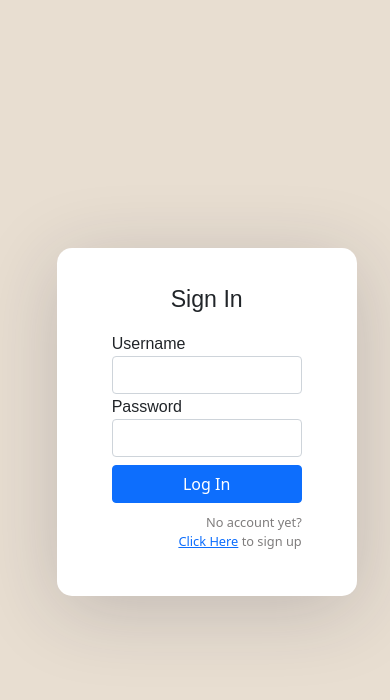
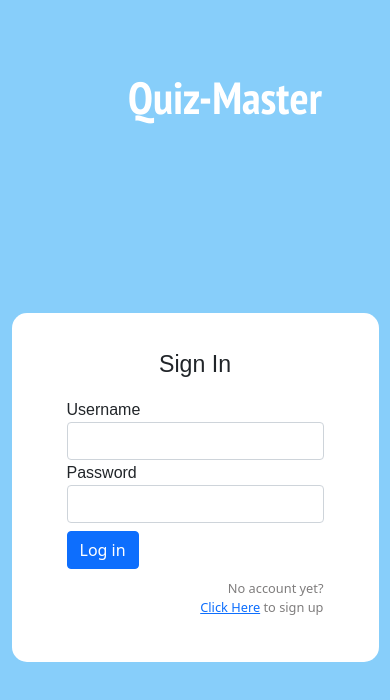
Before and after one commit to Darjow/QuizApp-Frontend-React, a React (Create React App) app: page /login in a window 390 px wide. Shown: the top 700 px of the page. Built offline with nearby package versions, Linux system fonts and the light colour scheme.

Commit message:
Styling + form handling on login

```diff
--- a/public/index.html
+++ b/public/index.html
@@ -8,6 +8,9 @@
     <meta name="description" content="Web site created using create-react-app"/>
     <link rel="apple-touch-icon" href="%PUBLIC_URL%/logo192.png" />
     <link rel="manifest" href="%PUBLIC_URL%/manifest.json" />
+    <link rel="preconnect" href="https://fonts.googleapis.com">
+    <link rel="preconnect" href="https://fonts.gstatic.com" crossorigin>
+    <link href="https://fonts.googleapis.com/css2?family=PT+Sans+Narrow:wght@700&display=swap" rel="stylesheet">
     <title>Social Quiz Master</title>
   </head>
   <body>
--- a/src/App.js
+++ b/src/App.js
@@ -9,13 +9,11 @@ import Welkom from './pages/Welcome';
 import { PrivateRoute } from './components/route/PrivateRoute';
 
 
-const initLogin = (username,password) => {
+
 // TODO DATABASE QUERY
 // if (valid login) {respond with return starting page}
 // if (invalid login) {respond with return value "errors" -> display in loginscreen}
 
-  console.log(`| Username:  ${username} | Password: ${password} | `)
-}
 
 const initRegister = (email,username,password,firstname, lastname) => {
   console.log(email,username,password,firstname,lastname)
@@ -23,16 +21,21 @@ const initRegister = (email,username,password,firstname, lastname) => {
    //EMAIL MUST BE UNIQUE
 }
 
-const loggedIn =() => {
-  return localStorage.getItem("token");
+
+const loggedIn = () => {
+
 }
-
 
 
 function App() {
 
+
   return (
     <Switch>
+        <Route exact path="/">
+          <Welkom/>
+         </Route>
+
         <PrivateRoute
           path="/home"
           loggedIn={loggedIn()}
@@ -44,12 +47,11 @@ function App() {
           component={Welkom}  >
         </PrivateRoute>
       <Route exact path="/login">
-        <Login initLogin={initLogin} />
+        <Login/>
       </Route>
       <Route exact path="/register">
-        <Register initRegister={initRegister}/>
+        <Register/>
       </Route>
-
       <Route path="*">
         <NotFound />
       </Route>
--- a/src/components/pages/Button.jsx
+++ b/src/components/component/Button.jsx
@@ -3,13 +3,16 @@ import { Link } from "react-router-dom";
 
 
 export const Button = ({
-className, buttonStyle,  buttonSize, linkTo, onClick, text
+className, buttonStyle, linkTo, onClick, text, type
 }) => {
+
+
   return(
-    <Link to={linkTo} className="btn-mobile">
+    <Link to={linkTo == null ? "" : linkTo}>
       <button
-        className={`${className} ${buttonStyle} ${buttonSize}`}
+        className={`btn-mobile ${className} ${buttonStyle}`}
         onClick={onClick}
+        type={type}
       >
         {text}
       </button>
--- a/src/components/pages/WelkomContainer.jsx
+++ /dev/null
@@ -1,28 +0,0 @@
-import React from "react";
-import {Button} from "./Button";
-
-export const WelkomContainer = () =>  {
-  return (
-    <div className="welkom-container">
-      <video src="/videos/welkom.mp4" autoPlay loop muted />
-        <h1>ARE YOU THE NEW <span className="quiz-master">QUIZ MASTER</span>?</h1>
-          <p>FIND OUT YOURSELF...</p>
-          <div className="welkom-btns">
-            <Button
-              className="btn"
-              buttonStyle="btn-info"
-              buttonSize="btn-lg"
-              linkTo="/login"
-              text="LOG IN">
-            </Button>
-            <Button
-                className="btn"
-                buttonStyle="btn-info"
-                buttonSize="btn-lg"
-                linkTo="/register"
-                text="REGISTER">
-            </Button>
-          </div>
-        </div>
-  )
-}
--- a/src/components/route/PrivateRoute.jsx
+++ b/src/components/route/PrivateRoute.jsx
@@ -1,5 +1,5 @@
-import { Route } from "react-router";
-import Login from "../../pages/Login";
+import { Redirect, Route } from "react-router";
+
 
 export const PrivateRoute = ({ component: Comp, loggedIn, path, ...rest }) => {
   return (
@@ -7,7 +7,7 @@ export const PrivateRoute = ({ component: Comp, loggedIn, path, ...rest }) => {
       path={path}
       {...rest}
       render={(props) => {
-        return loggedIn ? <Comp {...props} /> : <Login to="/login" />;
+        return loggedIn ? <Comp {...props} /> : <Redirect to="/login" />;
       }}
     />
   );
--- a/src/index.css
+++ b/src/index.css
@@ -9,13 +9,13 @@
   box-sizing: border-box;
 }
 body {
-  background: #E8DED1 !important;
   min-height: 100vh;
   display: flex;
   font-weight: 400;
   font-family: 'Fira Sans', sans-serif;
   margin-top: 100px;
 }
+
 
 h1,h2,h3,h4,h5,h6,label,span {
   font-weight: 500;
@@ -33,6 +33,7 @@ body, html, .App, #root, .auth-wrapper {
 }
 
 .auth-wrapper {
+  background-color:lightskyblue;
   display: flex;
   justify-content: center;
   flex-direction: column;
@@ -40,13 +41,11 @@ body, html, .App, #root, .auth-wrapper {
 }
 
 .auth-inner {
-  width: 450px;
   margin: auto;
-  background: #ffffff;
-  box-shadow: 0px 14px 80px rgba(34, 35, 58, 0.2);
+  background-color: white;
   padding: 40px 55px 45px 55px;
   border-radius: 15px;
-  transition: all .3s;
+
 }
 
 .auth-wrapper .form-control:focus {
@@ -96,12 +95,14 @@ video {
 .welkom-container > h1 {
   margin-top: 50px;
   color: #ffffff;
-  font-size: 6vw;
+  font-size: 5vw;
   margin-top: -100px;
 }
 .welkom-container > p {
-  color: #ffffff;
-  font-size: 3vw;
+  width: 100%;
+  text-align: center;
+  color: lightskyblue;
+  font-size: 2.7vw;
   font-family: 'Trebuchet MS', 'Lucida Sans Unicode', 'Lucida Grande', 'Lucida Sans', Arial, sans-serif;
 }
 .welkom-btns .btn {
@@ -111,29 +112,46 @@ video {
   color: lightskyblue;
 }
 
+.home-redirect{
+  text-decoration: none !important;
+  margin-left: 128px;
+  margin-top: 64px;
+  color: #ffffff;
+  font-weight: 700;
+  font-size: 45px;
+  font-family: 'PT Sans Narrow', sans-serif;
+  width: 200px;
+}
+.home-redirect:hover{
+  color: #ffffff;
+}
 
 
-@media screen and (max-width: 800px) {
-  .register,
-  .login{
-    margin-left: 3%;
-    margin-right: 3%;
+
+@media screen and (max-width: 767) {
+
+  .auth-wrapper{
+    margin: 0px;
+    padding: 0px;
   }
-  .register-inner,
-  .login-inner{
+
+  .auth-inner{
+    display: inline;
     width: 300px;
+    height: 500px;
   }
-  body{
-    margin: auto;
+
+  .auth-inner h1{
+    margin-top: 20px;
   }
-    .welkom-container > h1 {
-      margin-top: 0;
-    }
+
   .welkom-btns {
     position: fixed;
-      bottom: 100px;
-      width: 175px;
-
+    bottom: 50px;
+    width: 200px;
+  }
+  .btn-login{
+    margin-top: 100px;
   }
   .btn-mobile{
     display:block;
@@ -149,13 +167,17 @@ video {
 
 }
 
-@media only screen and (min-width: 801px)  {
+@media only screen and (min-width: 768px)  {
 
   .welkom-container > p {
-    margin-top: 350px;
+    margin-top: 450px;
+    box-shadow: 10px 10px 70px darkcyan;
   }
   .welkom-btns .btn {
     margin: 6px;
     width: 15em;
   }
+  .auth-inner{
+    width: 450px;
   }
+}
--- /dev/null
+++ b/src/pages/Home.jsx
@@ -0,0 +1,4 @@
+export default function() {
+  return
+
+}
--- a/src/pages/Login.jsx
+++ b/src/pages/Login.jsx
@@ -1,16 +1,42 @@
 import {Link} from 'react-router-dom';
 import {useForm} from 'react-hook-form';
+import axios from 'axios';
+import { Button } from '../components/component/Button';
+import { useCallback } from 'react';
 
-export default function Login({initLogin}){
-  const {register, handleSubmit, formState: { errors } }= useForm();
 
-  const onSubmit = (data) => {
-    const {username, password} = data;
-    initLogin(username,password);
-  }
+
+export default function Login(){
+  const {register, handleSubmit,formState: { errors } }= useForm();
+
+
+  const onSubmit = useCallback(async(data) => {
+      try{
+        await axios.post("http://localhost:9000/api/user/login",{
+        username: data.username,
+        password: data.password
+        }).then((response) => {
+          console.log(response);
+          if(response.data.length === 1){
+            localStorage.setItem("User", data.username);
+          }else{
+
+          }
+        });
+    }catch(err){
+      console.log("Error in Login catched: ",err);
+    }
+  }, []);
+
+
+
+
+
+
   return (
-    <div className="auth-wrapper login">
-      <div className="auth-inner login-inner">
+    <div className="auth-wrapper">
+      <Link className="home-redirect" to="/">Quiz-Master</Link>
+      <div className="auth-inner">
       <form className="login-form" onSubmit={handleSubmit(onSubmit)}>
         <h3>Sign In</h3>
         <div className="form-group">
@@ -34,8 +60,7 @@ export default function Login({initLogin}){
           {errors.password && <p className="text-red-500">{errors.password.message}</p>}
 
         </div>
-
-        <button type="submit" className="btn btn-primary mt-2">Log In</button>
+        <Button type="submit"  buttonStyle="btn btn-primary mt-2" className="btn-login" text="Log in" onClick={handleSubmit(onSubmit)}/>
         <p className="no-account text-right">No account yet?<br/> <Link to="/register" className="text-primary">Click Here</Link> to sign up</p>
       </form>
       </div>
--- a/src/pages/Register.jsx
+++ b/src/pages/Register.jsx
@@ -18,8 +18,9 @@ const onSubmit = (data) => {
   }
 }
 return (
-  <div className="auth-wrapper register">
-    <div className="auth-inner register-inner">
+  <div className="auth-wrapper">
+      <Link className="home-redirect" to="/">Quiz-Master</Link>
+    <div className="auth-inner">
     <form className="register-form" onSubmit={handleSubmit(onSubmit)}>
       <h3>Register</h3>
 
--- a/src/pages/Welcome.jsx
+++ b/src/pages/Welcome.jsx
@@ -1,11 +1,27 @@
-import {WelkomContainer} from "../components/pages/WelkomContainer.jsx"
+import React from "react";
+import {Button} from "../components/component/Button";
 
-
-const Welkom = () => {
+export const Welcome = () =>  {
   return (
-          <WelkomContainer></WelkomContainer>
+    <div className="welkom-container">
+      <video src="/videos/welkom.mp4" autoPlay loop muted />
+        <h1>ARE YOU THE NEW <span className="quiz-master">QUIZ MASTER</span>?</h1>
+          <p>FIND OUT YOURSELF...</p>
+          <div className="welkom-btns">
+            <Button
+              className="btn btn-info btn-lg"
+              linkTo="/login"
+              text="LOG IN">
+            </Button>
+            <Button
+                className="btn btn-info btn-lg"
+                linkTo="/register"
+                text="REGISTER">
+            </Button>
+          </div>
+        </div>
   )
 }
 
 
-export default Welkom;
+export default Welcome;
```
Lines whose indentation alone changed are shown as unchanged.
